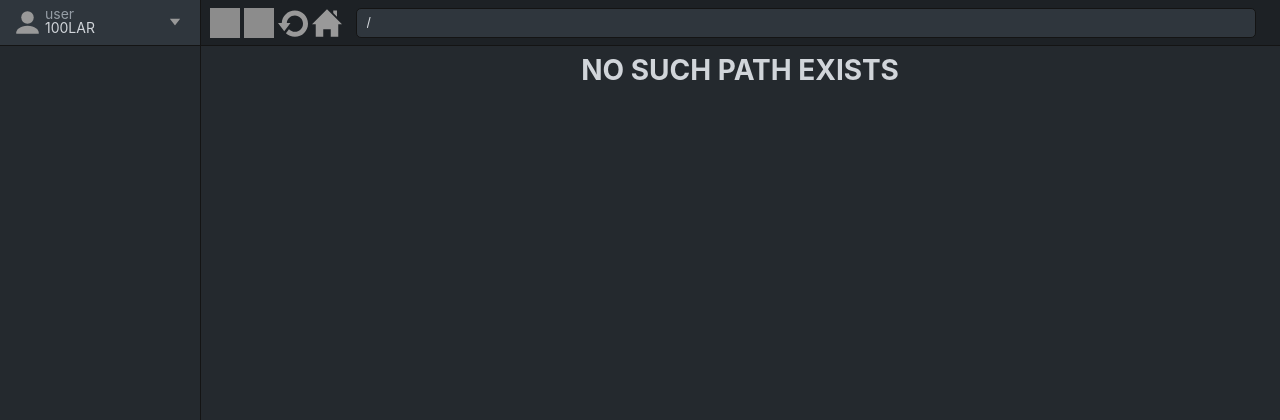
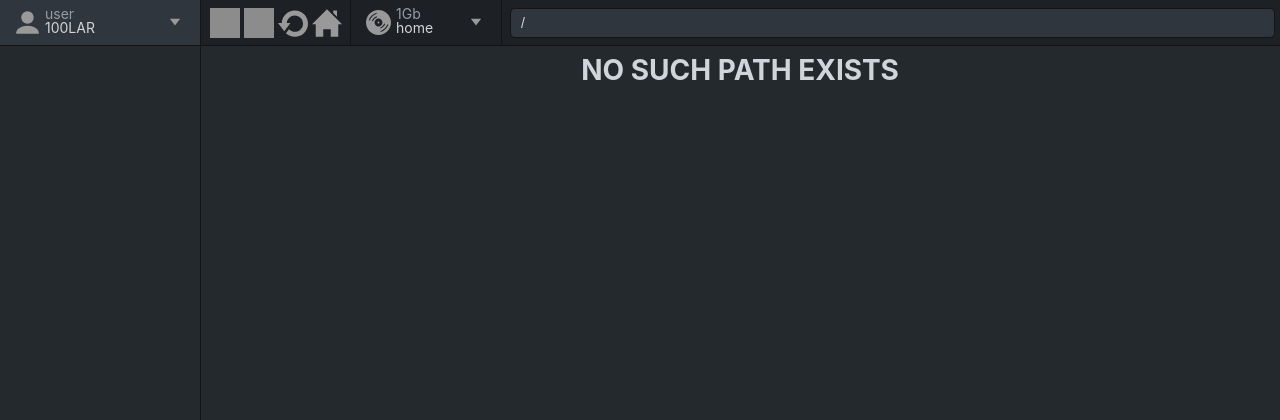
Before and after one commit to 4LAR/100LAR-WEB-DISK, a Flask app: page /main in a window 1280 px wide. Shown: the top 420 px of the page. Run offline with Flask 2, Linux system fonts and the light colour scheme; the visitor is signed in with stand-in values (Sample User, id 1); data that the repository does not hold is empty; grey boxes are pictures that could not be loaded.

Commit message:
переключение между дисками

```diff
--- /dev/null
+++ b/app/static/css/path_select.1.css
@@ -0,0 +1,45 @@
+.path_select_button {
+  position: fixed;
+  background-color: var(--top-color);
+
+  top: 0px;
+  left: 350px;
+  width: 150px;
+  height: 45px;
+
+  border-left: 1px solid var(--top-border-color);
+  border-right: 1px solid var(--top-border-color);
+  border-bottom: 1px solid var(--top-border-color);
+
+  cursor: pointer;
+}
+
+.path_select_button:hover {
+  background-color: var(--top-hover-color);
+}
+
+.path_select_list_div {
+  position: fixed;
+  /*background-color: var(--top-color);*/
+
+  top: 46px;
+  bottom: 0px;
+  left: 350px;
+  width: 200px;
+}
+
+.path_list_element {
+  background-color: var(--top-color);
+  border-bottom: 1px solid var(--top-border-color);
+  border-left: 1px solid var(--top-border-color);
+  border-right: 1px solid var(--top-border-color);
+
+  width: 200px;
+  height: 45px;
+
+  cursor: pointer;
+}
+
+.path_list_element:hover {
+  background-color: var(--top-hover-color);
+}
--- a/app/static/css/topBar.1.css
+++ b/app/static/css/topBar.1.css
@@ -25,10 +25,13 @@
 }
 
 .path_input {
-  left: 220px;
+  position: absolute;
+  left: 510px;
+  right: 5px;
   /*680px*/
-  width: calc(900px + var(--scalex));
-  top: -2px;
+  /*width: calc(900px + var(--scalex));*/
+
+  top: 0px;
 
   background-color: var(--top-input-color);
 
--- a/app/static/js/file.1.js
+++ b/app/static/js/file.1.js
@@ -7,6 +7,13 @@ var path = 0;
 var files_json = {}
 
 var url_file = "";
+
+//
+function set_path(path_id) {
+  path = path_id;
+  open_close_path_button(true);
+  update_dir();
+}
 
 // переход в домашнюю директорию
 function go_home() {
@@ -437,10 +444,15 @@ function all_files_checkBox() {
 
 // убрать выделение со всех файлов
 function undo_files_checkBox() {
-  for (i in files_json['files']) {
-    document.getElementById('checkbox_file_' + files_json['files'][i]['name']).checked = false;
+  try {
+    for (i in files_json['files']) {
+      document.getElementById('checkbox_file_' + files_json['files'][i]['name']).checked = false;
+    }
+    list_checked_file = [];
+  } catch {
+
   }
-  list_checked_file = [];
+
 }
 
 // удаление файла
--- a/app/static/js/info.1.js
+++ b/app/static/js/info.1.js
@@ -13,16 +13,36 @@ function get_info() {
       document.getElementById('user_status').innerHTML = info_json['status'];
       document.getElementById('user_name').innerHTML = info_json['name'];
 
-      set_disk_space((100/info_json['path'][path]['size']) * info_json['path'][path]['busy']);
-      document.getElementById('disk_converted').innerHTML = `${info_json['path'][path]['busy_converted']} / ${info_json['path'][path]['size_converted']}`;
+      if (info_json['path'][path]['size'] > 0) {
+        set_disk_space((100/info_json['path'][path]['size']) * info_json['path'][path]['busy']);
+        document.getElementById('disk_converted').innerHTML = `${info_json['path'][path]['busy_converted']} / ${info_json['path'][path]['size_converted']}`;
+      } else {
+        set_disk_space(0);
+        document.getElementById('disk_converted').innerHTML = `${info_json['path'][path]['busy_converted']}`;
+      }
 
+
+      clear_ul('path_list');
+      for (let i = 0; i < info_json['path'].length; i++) {
+        append_to_ul(
+          'path_list',
+          `
+            <div class="path_list_element" onclick="set_path(${i})">
+              <img class="icon_topBar" style="margin: 10px 15px" width="25" height="25" src="static/img/dvd-disk.svg">
+              <p class="top_bar_font_color" style="position: absolute; margin: -42px 45px; color: #959DA5">${info_json['path'][i]['size_converted']}</p>
+              <p class="top_bar_font_color" style="position: absolute; margin: -28px 45px">${info_json['path'][i]['name']}</p>
+            </div>
+          `
+        );
+      }
+
+      document.getElementById('path_status_size').innerHTML = info_json['path'][path]['size_converted'];
+      document.getElementById('path_name').innerHTML = info_json['path'][path]['name'];
 
     }
   };
   xhr.send()
 }
-
-get_info();
 
 //
 function set_disk_space(state = 0) {
@@ -44,6 +64,7 @@ document.addEventListener('keydown', function(event){
 
 });
 
+//
 function set_size_str(str, to_size) {
   if (str.length > to_size) {
     size = to_size / 2;
@@ -53,6 +74,7 @@ function set_size_str(str, to_size) {
   }
 }
 
+//
 function set_size_str_path(str, to_size) {
   if (str.length > to_size) {
     return '...' + str.substr(str.length - to_size, to_size)
--- a/app/static/js/main.1.js
+++ b/app/static/js/main.1.js
@@ -38,3 +38,18 @@ function checkModal(modalId) {
 function openInNewTab(url) {
   window.open(url, '_blank').focus();
 }
+
+//
+function append_to_ul(id, content) {
+  var ul = document.getElementById(id);
+
+  var li = document.createElement("li");
+
+  li.innerHTML = content;
+
+  ul.appendChild(li);
+}
+
+function clear_ul(id) {
+  document.getElementById(id).innerHTML = '';
+}
--- a/app/static/js/user.1.js
+++ b/app/static/js/user.1.js
@@ -1,11 +1,29 @@
 
 //
 var open_close_user_bool = false;
-function open_close_user_button() {
-  open_close_user_bool = !open_close_user_bool;
+function open_close_user_button(close_bool=false) {
+  if (!close_bool) {
+    open_close_path_button(true);
+    open_close_user_bool = !open_close_user_bool;
+  } else open_close_user_bool = false;
+
   document.getElementById("background_black").style.display = (open_close_user_bool)? "block": "none";
   document.getElementById("leftBar_user").style.display = (open_close_user_bool)? "block": "none";
   document.getElementById("user_button_triangle").style.transform = (open_close_user_bool)? "rotate(180deg)": "rotate(0deg)";
+
+}
+
+//
+var open_close_path_bool = false;
+function open_close_path_button(close_bool=false) {
+  if (!close_bool) {
+    open_close_user_button(true);
+    open_close_path_bool = !open_close_path_bool;
+  } else open_close_path_bool = false;
+
+  document.getElementById("background_black").style.display = (open_close_path_bool)? "block": "none";
+  document.getElementById("path_select_list_div").style.display = (open_close_path_bool)? "block": "none";
+  document.getElementById("path_select_button_triangle").style.transform = (open_close_path_bool)? "rotate(180deg)": "rotate(0deg)";
 
 }
 
--- a/app/templates/main.html
+++ b/app/templates/main.html
@@ -9,6 +9,7 @@
     <link rel="stylesheet" href = "static/css/topBar.1.css"/>
     <link rel="stylesheet" href = "static/css/leftBar.1.css"/>
     <link rel="stylesheet" href = "static/css/rightBar.1.css"/>
+    <link rel="stylesheet" href = "static/css/path_select.1.css"/>
 
     <link rel="stylesheet" href = "static/css/file.1.css"/>
 
@@ -228,12 +229,24 @@
       </div>
     </div>
 
+    <div id="path_select_list_div" class="path_select_list_div" style="display: none">
+      <ul id="path_list" style="position: absolute; top: -14px;"></ul>
+    </div>
+
     <!--кнопка для открытия настроек-->
     <div id="user_button" class="user_button block_select button_margin" onclick="open_close_user_button()">
       <img class="icon_topBar" style="margin: 0px 15px" width="25" height="25" src="static/img/user.svg">
       <p class="top_bar_font_color" id="user_status" style="margin: -22px 45px; color: #959DA5">user</p>
       <p class="top_bar_font_color" id="user_name" style="margin: 15px 45px">100LAR</p>
       <img id="user_button_triangle" class="icon_topBar" style="position:absolute; right: 10px; top: 10px" width="10" height="10" src="static/img/triangle.svg">
+    </div>
+
+    <!--кнопка для выбора диска-->
+    <div id="path_select_button" class="path_select_button block_select button_margin" onclick="open_close_path_button()">
+      <img class="icon_topBar" style="margin: 10px 15px" width="25" height="25" src="static/img/dvd-disk.svg">
+      <p class="top_bar_font_color" id="path_status_size" style="position: absolute; margin: -42px 45px; color: #959DA5">1Gb</p>
+      <p class="top_bar_font_color" id="path_name" style="position: absolute; margin: -28px 45px">home</p>
+      <img id="path_select_button_triangle" class="icon_topBar" style="position:absolute; right: 10px; top: 10px" width="10" height="10" src="static/img/triangle.svg">
     </div>
 
   </body>
```
